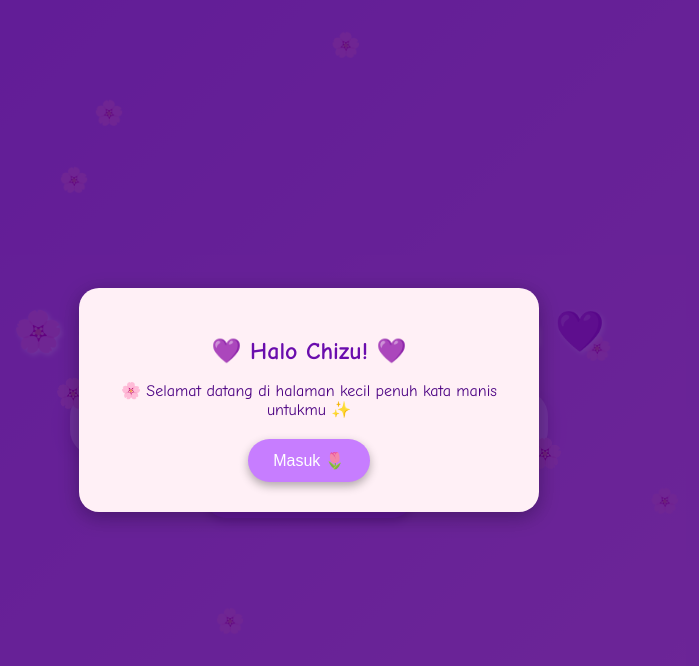
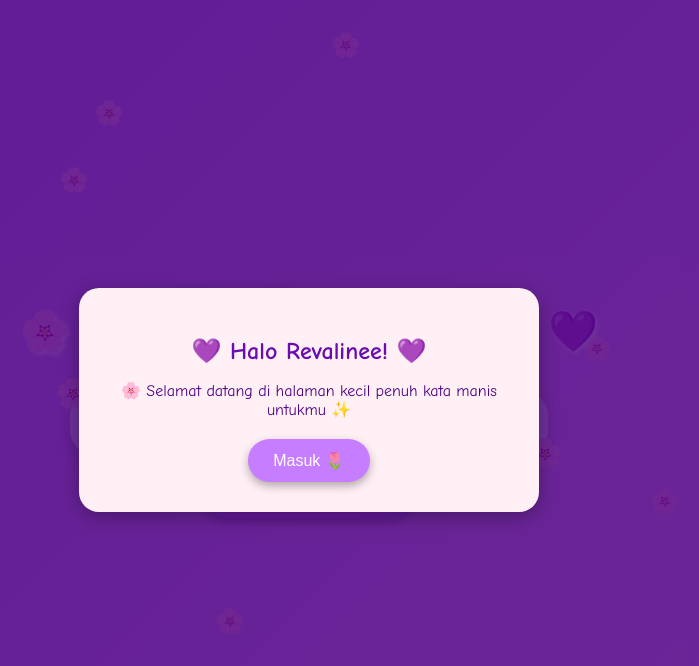
Before and after one commit to Akie-Stuff/Revalinee, a plain HTML site: page index.html in a window 1280 px wide. Shown: the whole page, without its empty margins (331-1030 px from the left). Drawn offline with Linux system fonts and the light colour scheme.

Commit message:
Update index.html

```diff
--- a/index.html
+++ b/index.html
@@ -127,13 +127,13 @@
   <!-- Popup -->
   <div id="popup">
     <div id="popupContent">
-      <h2>💜 Halo Chizu! 💜</h2>
+      <h2>💜 Halo Revalinee! 💜</h2>
       <p>🌸 Selamat datang di halaman kecil penuh kata manis untukmu ✨</p>
       <button onclick="closePopup()">Masuk 🌷</button>
     </div>
   </div>
 
-  <h1>🌸 Catatan Manis untuk Chizu 💜</h1>
+  <h1>🌸 Catatan Manis untuk Reva 💜</h1>
   <div id="quoteBox">Klik tombol di bawah untuk membuat duniamu!</div>
   <button onclick="generateQuote()">🌷 Bunga Untukku 🌷</button>
 
```
